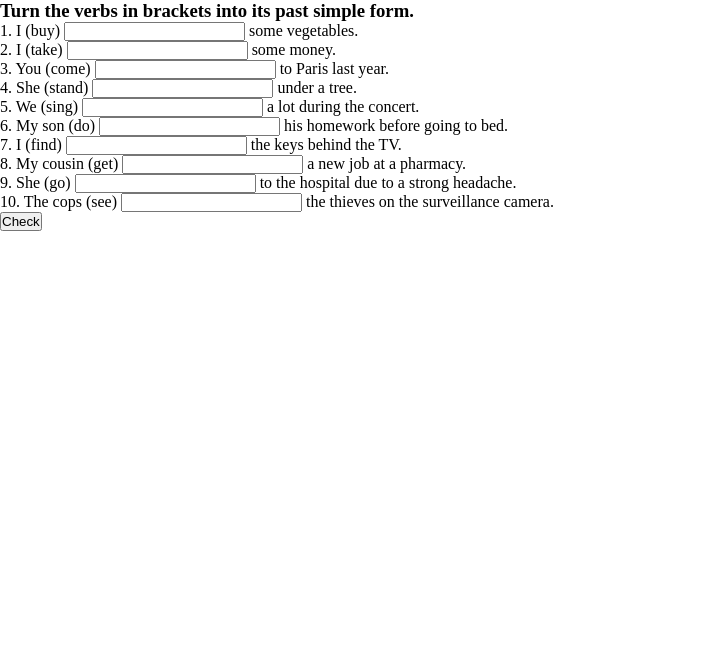
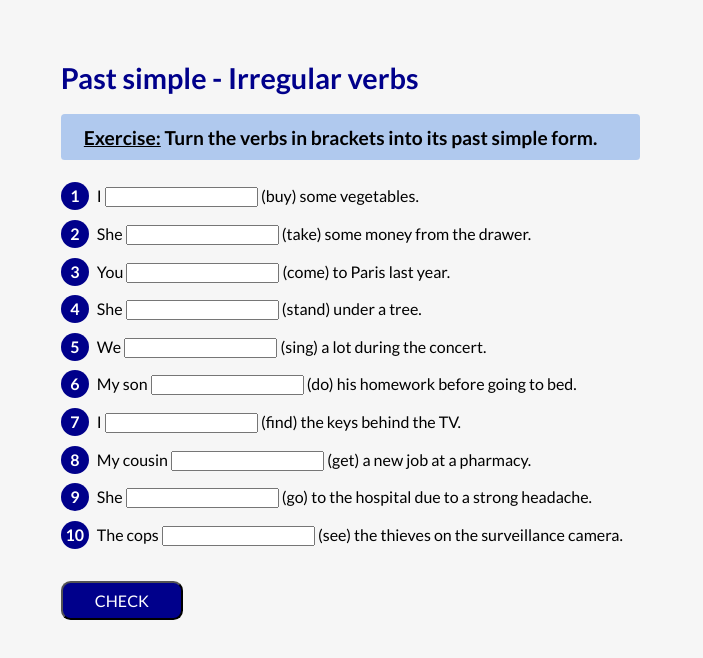
Before and after one commit to veeteefunk/past-simple-irregular, a plain HTML site: page index.html in a window 1280 px wide. Shown: the whole page, without its empty margins (0-703 px from the left). Drawn offline with Linux system fonts and the light colour scheme.

Commit message:
Add files via upload

```diff
--- a/index.html
+++ b/index.html
@@ -11,70 +11,70 @@
 <body>
 
 <section>
-    <h3>Turn the verbs in brackets into its past simple form.</h3>
+    <h1> Past simple - Irregular verbs</h1>
+    <h3> <span class="ex-title">Exercise:</span>  Turn the verbs in brackets into its past simple form.</h3>
 <form>
-    <p>1. I (buy) <span><input type="text" id="ex1"></span> some vegetables.
+    <p> <span class="number">1</span> I <span><input type="text" id="ex1"></span> (buy) some vegetables.
         <span>
             <i id="icon-right1" class="fa-solid fa-circle-check"></i>
             <i id="icon-wrong1" class="fa-solid fa-circle-xmark"></i>
         </span>
     </p>
-    <p>2. I (take) <span><input type="text" id="ex2"></span> some money.
+    <p> <span class="number">2</span> She <span><input type="text" id="ex2"></span> (take) some money from the drawer.
         <span>
             <i id="icon-right2" class="fa-solid fa-circle-check"></i>
             <i id="icon-wrong2" class="fa-solid fa-circle-xmark"></i>
         </span>
     </p>
-    <p>3. You (come) <span><input type="text" id="ex3"></span> to Paris last year.
+    <p> <span class="number">3</span> You <span><input type="text" id="ex3"></span> (come) to Paris last year.
         <span>
             <i id="icon-right3" class="fa-solid fa-circle-check"></i>
             <i id="icon-wrong3" class="fa-solid fa-circle-xmark"></i>
         </span>
     </p>
-    <p>4. She (stand) <span><input type="text" id="ex4"></span> under a tree.
+    <p> <span class="number">4</span> She <span><input type="text" id="ex4"></span> (stand) under a tree.
         <span>
             <i id="icon-right4" class="fa-solid fa-circle-check"></i>
             <i id="icon-wrong4" class="fa-solid fa-circle-xmark"></i>
         </span>
     </p>
-    <p>5. We (sing) <span><input type="text" id="ex5"></span> a lot during the concert.
+    <p> <span class="number">5</span> We <span><input type="text" id="ex5"></span> (sing) a lot during the concert.
         <span>
             <i id="icon-right5" class="fa-solid fa-circle-check"></i>
             <i id="icon-wrong5" class="fa-solid fa-circle-xmark"></i>
         </span>
     </p>
-    <p>6. My son (do) <span><input type="text" id="ex6"></span> his homework before going to bed.
+    <p> <span class="number">6</span> My son <span><input type="text" id="ex6"></span> (do) his homework before going to bed.
         <span>
             <i id="icon-right6" class="fa-solid fa-circle-check"></i>
             <i id="icon-wrong6" class="fa-solid fa-circle-xmark"></i>
         </span>
     </p>
-    <p>7. I (find) <span><input type="text" id="ex7"></span> the keys behind the TV.
+    <p> <span class="number">7</span> I <span><input type="text" id="ex7"></span> (find) the keys behind the TV.
         <span>
             <i id="icon-right7" class="fa-solid fa-circle-check"></i>
             <i id="icon-wrong7" class="fa-solid fa-circle-xmark"></i>
         </span>
     </p>
-    <p>8. My cousin (get) <span><input type="text" id="ex8"></span> a new job at a pharmacy.
+    <p> <span class="number">8</span> My cousin <span><input type="text" id="ex8"></span> (get) a new job at a pharmacy.
         <span>
             <i id="icon-right8" class="fa-solid fa-circle-check"></i>
             <i id="icon-wrong8" class="fa-solid fa-circle-xmark"></i>
         </span>
     </p>
-    <p>9. She (go) <span><input type="text" id="ex9"></span> to the hospital due to a strong headache.
+    <p> <span class="number">9</span> She <span><input type="text" id="ex9"></span> (go) to the hospital due to a strong headache.
         <span>
             <i id="icon-right9" class="fa-solid fa-circle-check"></i>
             <i id="icon-wrong9" class="fa-solid fa-circle-xmark"></i>
         </span>
     </p>
-    <p>10. The cops (see) <span><input type="text" id="ex10"></span> the thieves on the surveillance camera.
+    <p> <span class="number">10</span> The cops <span><input type="text" id="ex10"></span> (see) the thieves on the surveillance camera.
         <span>
             <i id="icon-right10" class="fa-solid fa-circle-check"></i>
             <i id="icon-wrong10" class="fa-solid fa-circle-xmark"></i>
         </span>
     </p>
-
-    <input type="submit" value="Check">
+    <input type="submit" value="CHECK">
 </form>
 </section>
 
--- a/style.css
+++ b/style.css
@@ -1,7 +1,75 @@
+@import url('https://fonts.googleapis.com/css2?family=Lato:ital,wght@0,100;0,300;0,400;0,700;0,900;1,100;1,300;1,400;1,700;1,900&display=swap');
+
 * {
     margin: 0;
     padding: 0;
     box-sizing: border-box;
+    font-family: 'Lato', Arial, Helvetica, sans-serif;
+}
+
+body {
+    background-color: #f6f6f6;
+}
+
+section {
+    margin: 3.8em;
+}
+
+.ex-title {
+    text-decoration: underline;
+}
+
+section h1 {
+    font-size: 1.8em;
+    color: darkblue;
+}
+
+section h3 {
+    margin: 1em 0;
+    background-color: #b0c9ee;
+    padding: 0.6em 1.2em;
+    width: 50%;
+    border-radius: 0.2em;
+    font-size: 1.2em;
+}
+
+section form {
+    margin: 1.4em 0;
+}
+
+section form p {
+    line-height: 1.75em;
+    margin: 0.6em 0;
+}
+
+section form p .number {
+    float: left;
+    background-color: darkblue;
+    color: white;
+    text-align: center;
+    border-radius: 50%;
+    height: 1.75em;
+    width: 1.75em;
+    padding: 0;
+    margin: 0 .5em 0 0;
+    line-height: 1.75em;
+    font-weight: 600;
+}
+
+input[type="submit"]  {
+    border-radius: 0.6em;
+    padding: 0.5em 2em;
+    margin: 1.4em 0;
+    box-shadow: none;
+    background-color: darkblue;
+    color: white;
+    cursor: pointer;
+    font-size: 1em;
+}
+
+input[type="submit"]:hover {
+    background-color: rgb(137, 152, 212);
+    color: black;
 }
 
 #icon-right1 {
```
